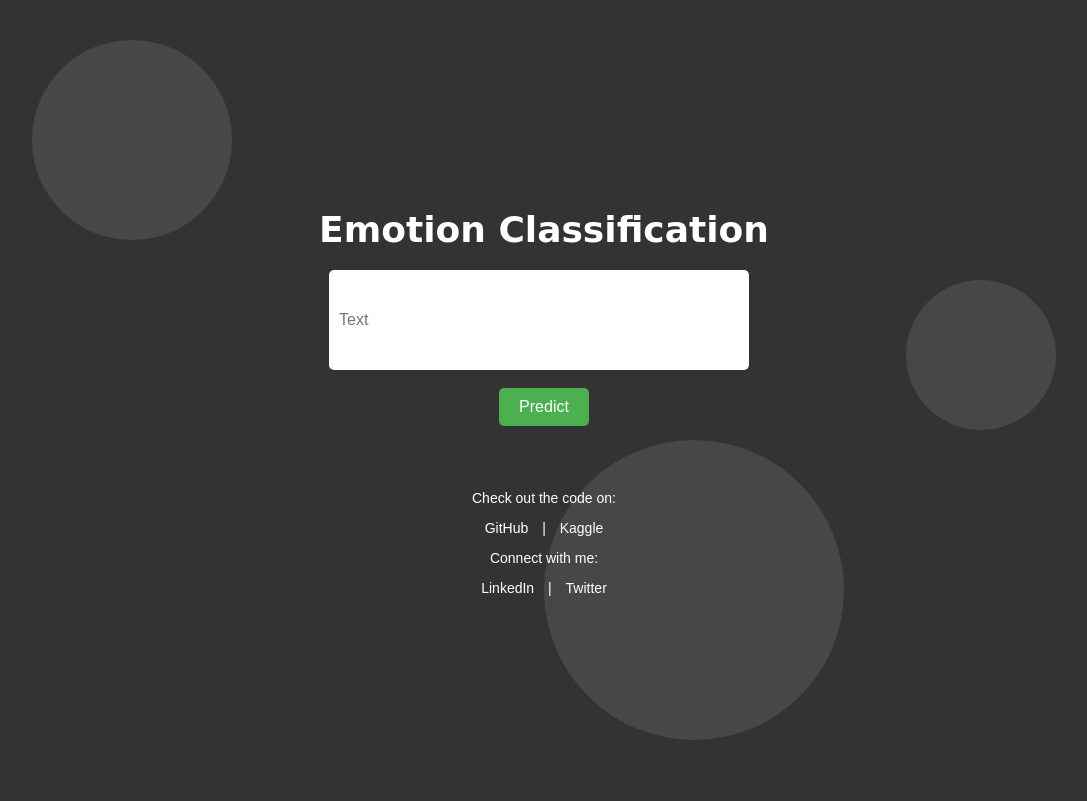
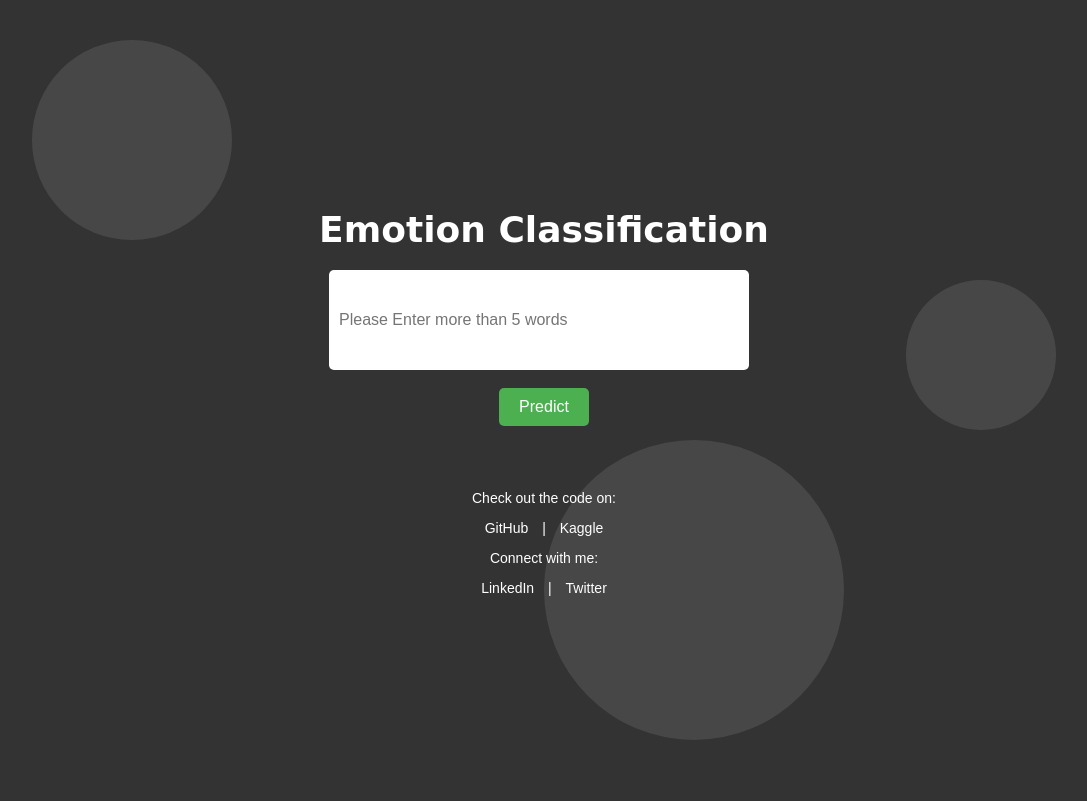
Before and after one commit to ShubhamMisar-12/EmotionClassification, a Flask app: page / in a window 1280 px wide. Shown: the part 40-841 px from the top of the page, without its empty margins (96-1183 px from the left). Run offline with Flask 3, Linux system fonts and the light colour scheme; parts of the project's set-up code (start-up, migrations or seed data) failed here and were passed over.

Commit message:
front end validation added

```diff
--- a/static/script.js
+++ b/static/script.js
@@ -8,9 +8,10 @@ window.addEventListener('load', function() {
     const validationMessage = document.getElementById('validation-message');
 
     form.addEventListener('submit', function(event) {
-        if (experienceInput.value.length < 6) {
+        const wordCount = experienceInput.value.trim().split(/\s+/).length;
+        if (wordCount < 5) {
             event.preventDefault();
-            validationMessage.innerText = 'Characters should be more than 5';
+            validationMessage.innerText = 'Please enter more than 5 words.';
         } else {
             validationMessage.innerText = '';
         }
--- a/templates/index.html
+++ b/templates/index.html
@@ -11,8 +11,8 @@
         <h1>Emotion Classification</h1>
 
         <form id="emotion-form" action="{{ url_for('predict') }}" method="post">
-            <input type="text" id="experience" name="experience" placeholder="Text" required="required" minlength="6" /><br><br>
-            <span id="validation-message"></span>
+            <input type="text" id="experience" name="experience" placeholder="Please Enter more than 5 words" required="required" minlength="6" /><br><br>
+            <!-- <span id="validation-message"></span> -->
             <button type="submit">Predict</button>
         </form>
 
```
